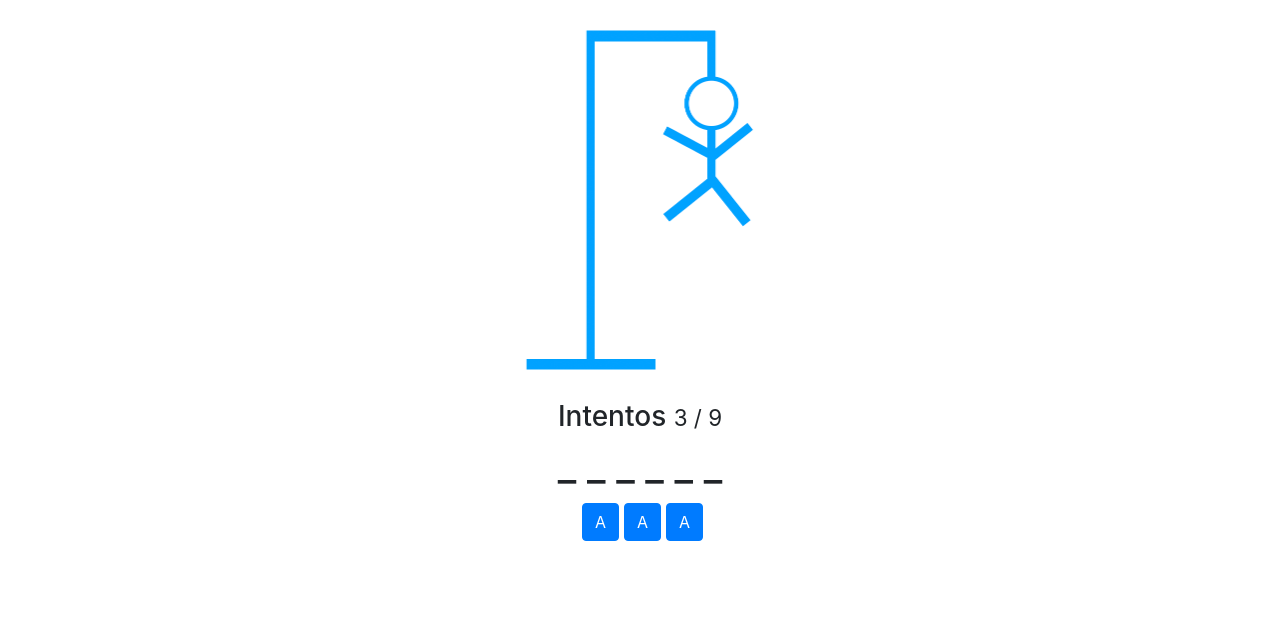
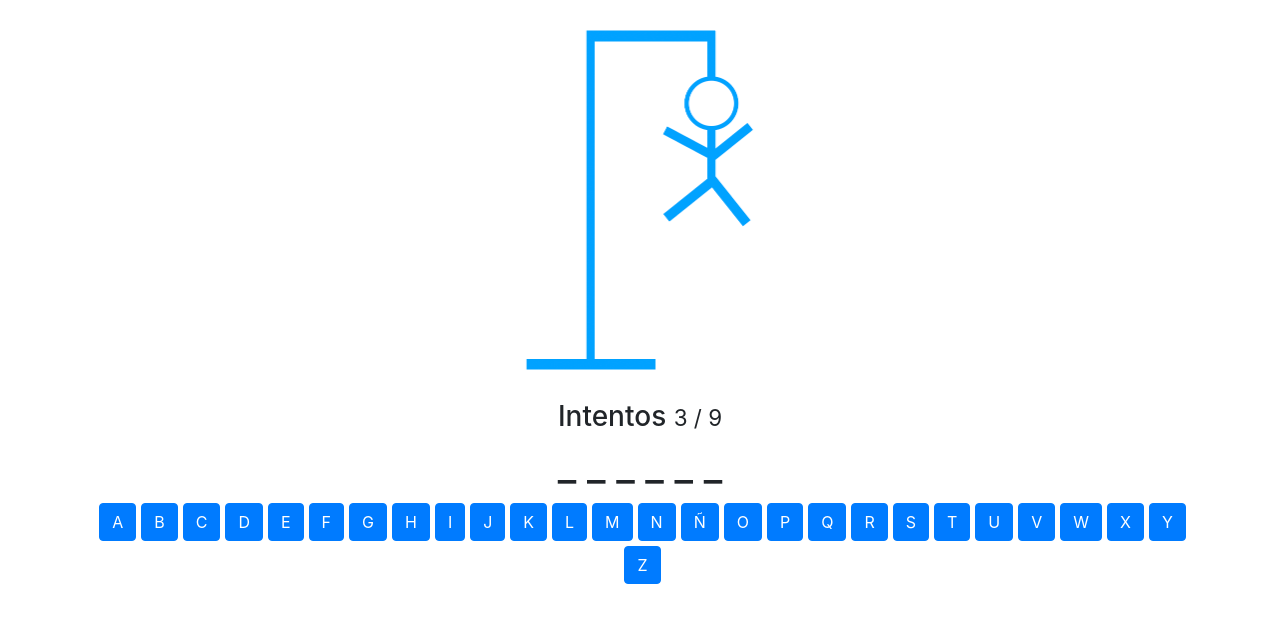
Before and after one commit to javieraizq88/Ahorcardo-angular, an Angular app: page / in a window 1280 px wide. Shown: the top 622 px of the page. Built offline with nearby package versions, Linux system fonts and the light colour scheme.

Commit message:
creacion de letras en forma dinamica

```diff
--- a/src/app/app.component.html
+++ b/src/app/app.component.html
@@ -19,9 +19,9 @@
 <div class="row">
   <div class="col text-center">
 
-    <button class="btn btn-primary">A</button>
-    <button class="btn btn-primary">A</button>
-    <button class="btn btn-primary">A</button>
-
+    <!-- hace un for del arreglo letras -->
+    <button *ngFor="let i of letras" class="btn btn-primary">
+      {{ i }}
+    </button>
   </div>
 </div>
--- a/src/app/app.component.ts
+++ b/src/app/app.component.ts
@@ -8,11 +8,16 @@ import { Component } from '@angular/core';
   // selector q esta en HTML y cuando se llame, se va a renderizar todo lo q esta en app-root
   templateUrl: './app.component.html',
   // cual es el archivo HTML
-styleUrls: ['./app.component.css']
-// agregar estilos personalizados
+  styleUrls: ['./app.component.css']
+  // agregar estilos personalizados
 })
 
 export class AppComponent {
+
+  letras = ['A', 'B', 'C', 'D', 'E', 'F', 'G', 'H', 'I', 'J',
+    'K', 'L', 'M', 'N', 'Ñ', 'O', 'P', 'Q', 'R', 'S',
+    'T', 'U', 'V', 'W', 'X', 'Y', 'Z'];
+
 
   constructor() {
     console.log("Se acaba de crear el App Component");
```
